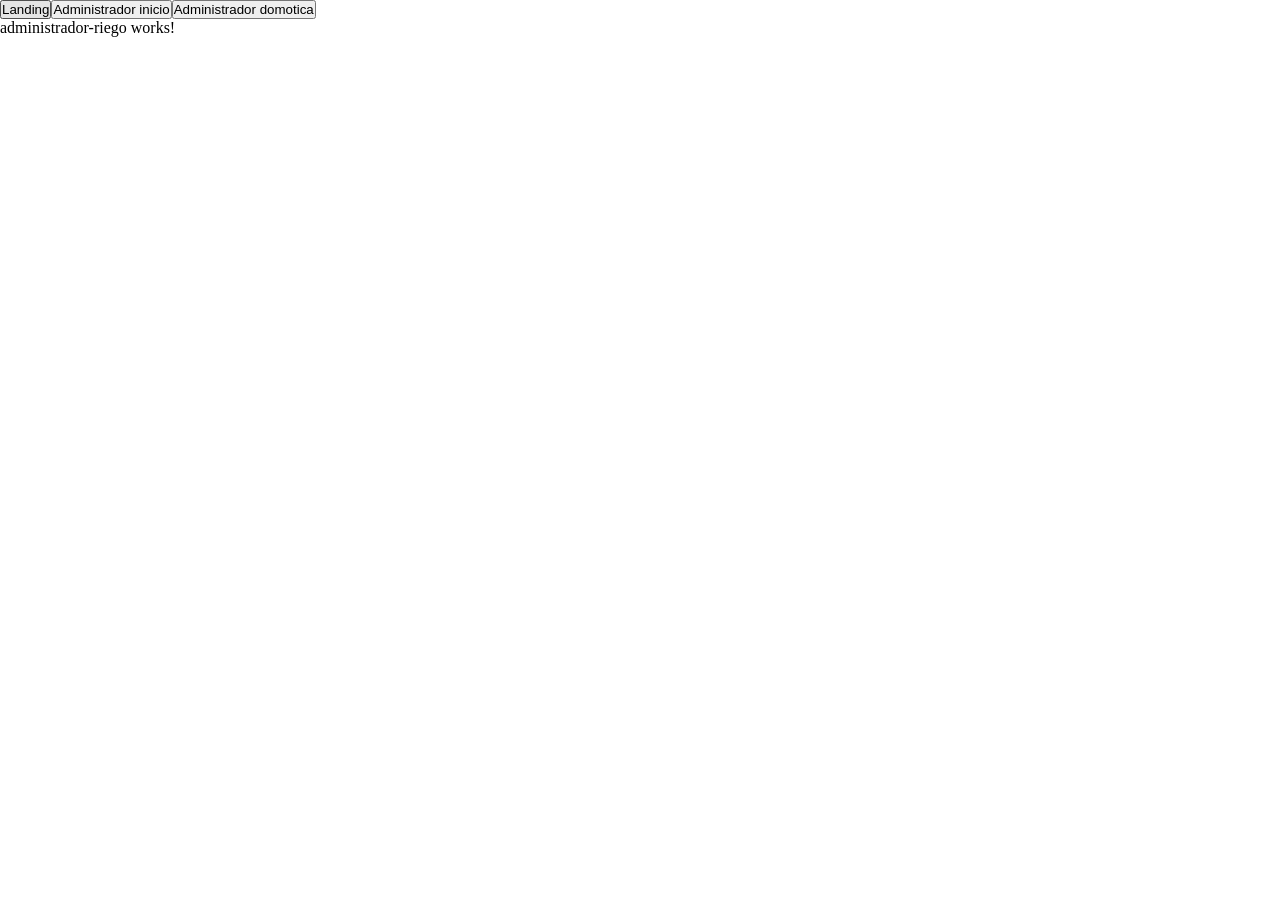
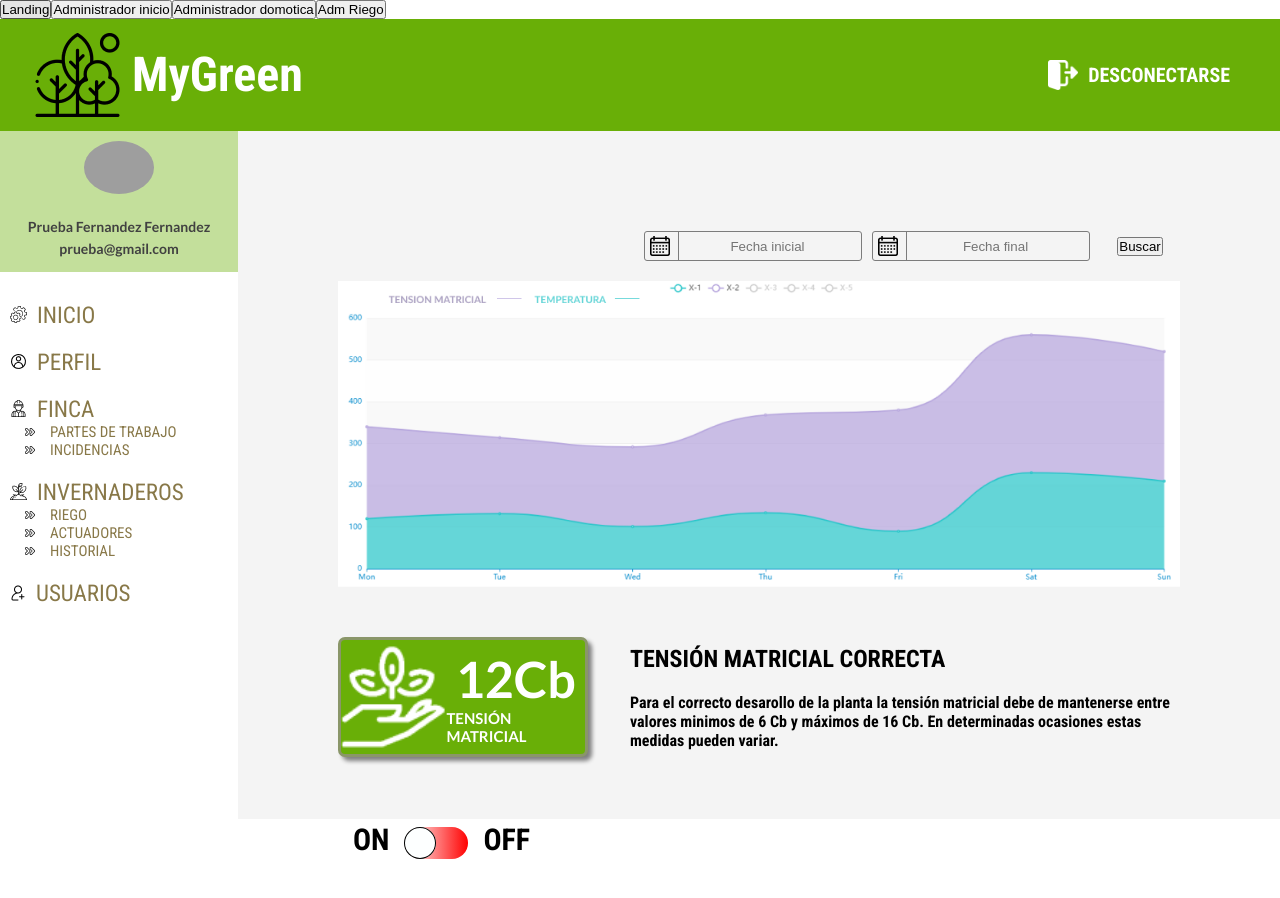
Before and after one commit to Zetsuga/mygreen, an Angular app: page /administrador/riego in a window 1280 px wide. Shown: the top 898 px of the page. Before the commit the page ends 800 px from the top, so only its background shows below. Built offline with nearby package versions, Linux system fonts and the light colour scheme; grey boxes are pictures that could not be loaded.

Commit message:
Panel Riego Finalizado

```diff
--- a/src/app/app.component.html
+++ b/src/app/app.component.html
@@ -1,4 +1,5 @@
 <button routerLink="">Landing</button>
 <button routerLink="/administrador/inicio">Administrador inicio</button>
 <button routerLink="/administrador/domotica">Administrador domotica</button>
+<button routerLink="/administrador/riego">Adm Riego</button>
 <router-outlet></router-outlet>
--- a/src/app/pages/administrador-riego/administrador-riego.component.css
+++ b/src/app/pages/administrador-riego/administrador-riego.component.css
@@ -0,0 +1,156 @@
+.contenedor {
+  display: grid;
+  grid-template-columns: [x0]238px[x1]calc(100vw - 238px) [x2];
+  grid-template-rows: [y0]112px[y1]calc(100vh - 112px) [y2];
+}
+
+.cabecera {
+  grid-column: x0/x2;
+  grid-row: y0/y1;
+}
+
+.menuppal {
+  grid-column: x0/x1;
+  grid-row: y1/y2;
+}
+.cuerpo {
+  display: grid;
+  grid-column: x1/x2;
+  grid-row: y1/y2;
+  background-color: #f4f4f4;
+  grid-template-columns: [x0]1fr[x1];
+  grid-template-rows: [y0]1fr[y1]1fr[y2]1fr[y3];
+  padding: 50px;
+}
+.contenidoCuerpo {
+  display: flex;
+  flex-direction: column;
+  justify-content: top;
+  align-items: center;
+  padding: 50px;
+}
+
+.fechas {
+  display: flex;
+  flex-direction: row;
+  justify-content: flex-end;
+  align-items: center;
+  width: 100%;
+}
+.fechas input {
+  height: 30px;
+  margin: 5px;
+  text-align: center;
+  background-color: #f4f4f4;
+  /* border: 1px solid rgb(124, 124, 124); */
+  border-left: 1px solid rgb(124, 124, 124);
+  border-top: 1px solid rgb(124, 124, 124);
+  border-bottom: 1px solid rgb(124, 124, 124);
+  border-right: none;
+}
+
+.fechas input:focus {
+  outline: none;
+}
+.botonBuscar {
+  display: flex;
+  flex-direction: row;
+  justify-content: center;
+  align-items: center;
+  height: 100%;
+  width: 80px;
+}
+/* .fechaInicio,
+.fechaFin {
+  background-image: url(../../../assets/img/calendario.png);
+  background-repeat: no-repeat;
+  background-position: 5px center;
+  background-size: 20px;
+  display: flex;
+  align-items: center;
+  justify-content: center;
+  padding-left: 28px;
+  height: 30px;
+  border: 1px solid rgb(124, 124, 124);
+  border-radius: 3px;
+  margin-right: 10px;
+} */
+
+.graficaTension {
+  width: 100%;
+  display: flex;
+  flex-direction: row;
+  justify-content: center;
+  align-items: center;
+  margin-top: 20px;
+}
+
+.graficaTension img {
+  width: 100%;
+}
+.valorTension {
+  width: 100%;
+  margin-top: 50px;
+  display: flex;
+  flex-direction: row;
+  justify-content: space-between;
+  align-items: center;
+}
+
+.tituloSugerencia {
+  width: 550px;
+  font-family: var(--roboto);
+}
+.tituloSugerencia p {
+  margin-top: 20px;
+  font-weight: 600;
+}
+
+.botonRiego {
+  display: flex;
+  flex-direction: row;
+  justify-content: left;
+  width: 100%;
+  margin-top: 50px;
+}
+
+.botonRiego p {
+  font-weight: bold;
+  font-size: 30px;
+  margin: 15px;
+  font-family: var(--roboto);
+}
+
+.tension {
+  grid-column: x2/x3;
+  grid-row: y0/y1;
+  border-radius: 7px;
+  box-shadow: var(--sombra);
+  border: var(--borde);
+  background-color: var(--verdeCorrecto);
+  display: flex;
+  flex-direction: row;
+  justify-content: space-around;
+  padding: 5px 0;
+  width: 250px;
+  height: 120px;
+}
+.caja {
+  display: flex;
+  flex-direction: column;
+  align-content: center;
+  justify-content: center;
+  align-items: center;
+}
+
+.cajaValor {
+  color: white;
+  font-family: var(--lato);
+  font-size: 50px;
+}
+
+.cajaTitulo {
+  color: white;
+  font-family: var(--lato);
+  font-size: 15px;
+}
--- a/src/app/pages/administrador-riego/administrador-riego.component.html
+++ b/src/app/pages/administrador-riego/administrador-riego.component.html
@@ -1 +1,47 @@
-<p>administrador-riego works!</p>
+<div class="contenedor">
+    <div class="cabecera">
+        <app-header-panel></app-header-panel>
+    </div>
+    <div class="menuppal">
+        <app-menu-panel></app-menu-panel>
+
+    </div>
+    <div class="cuerpo">
+        <div class="contenidoCuerpo">
+            <div class="fechas">
+                <div class="fechaInicio class-input">
+                    <input type="text" class="inputFechaInico" placeholder="Fecha inicial" />
+                </div>
+                <div class="fechaFin class-input">
+                    <input type="text" class="inputFechaFin" placeholder="Fecha final" />
+                </div>
+                <div class="botonBuscar">
+                    <button type="button">Buscar</button>
+                </div>
+            </div>
+            <div class="graficaTension">
+                <img src="../../../assets/img/graficaTension.png" alt="">
+            </div>
+            <div class="valorTension">
+                <div class="tension">
+                    <img src="../../../assets/img/manoPlanta 1.png">
+                    <div class="caja">
+                        <h3 class="cajaValor">12Cb</h3>
+                        <h4 class="cajaTitulo">TENSIÓN MATRICIAL</h4>
+                    </div>
+                </div>
+                <div class="tituloSugerencia">
+                    <h2>TENSIÓN MATRICIAL CORRECTA</h2>
+                    <p>Para el correcto desarollo de la planta la tensión matricial debe
+                        de mantenerse entre valores minimos de 6 Cb y máximos de 16 Cb.
+                        En determinadas ocasiones estas medidas pueden variar.</p>
+                </div>
+            </div>
+            <div class="botonRiego">
+                <p>ON </p>
+                <app-boton-slice></app-boton-slice>
+                <p> OFF</p>
+            </div>
+        </div>
+    </div>
+</div>
--- a/src/styles.css
+++ b/src/styles.css
@@ -41,3 +41,18 @@
   font-size: 15px;
   padding-left: 15px;
 }
+
+.class-input {
+  background-image: url(../../../assets/img/calendario.png);
+  background-repeat: no-repeat;
+  background-position: 5px center;
+  background-size: 20px;
+  display: flex;
+  align-items: center;
+  justify-content: center;
+  padding-left: 28px;
+  height: 30px;
+  border: 1px solid rgb(124, 124, 124);
+  border-radius: 3px;
+  margin-right: 10px;
+}
```
Also changed, not shown: src/assets/img/calendario.png (added), src/assets/img/graficaTension.png (added).
